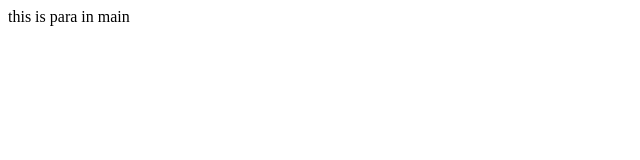
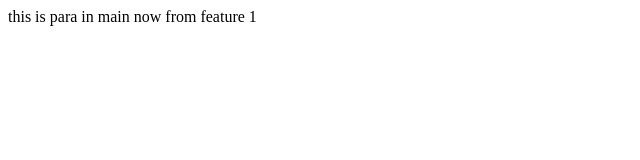
Before and after one commit to Pratham00007/demo, a plain HTML site: page index.html in a window 1280 px wide. Shown: the whole page, without its empty margins (0-640 px from the left). Drawn offline with Linux system fonts and the light colour scheme.

Commit message:
wriiter from feature1

```diff
--- a/index.html
+++ b/index.html
@@ -1,3 +1,4 @@
 <p>
     this is para in main
+    now from feature 1
 </p>
```
